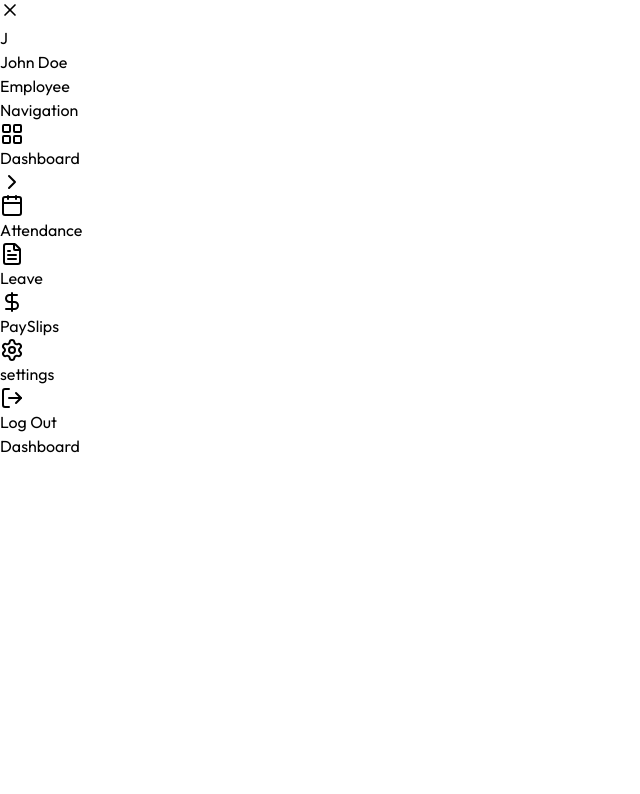
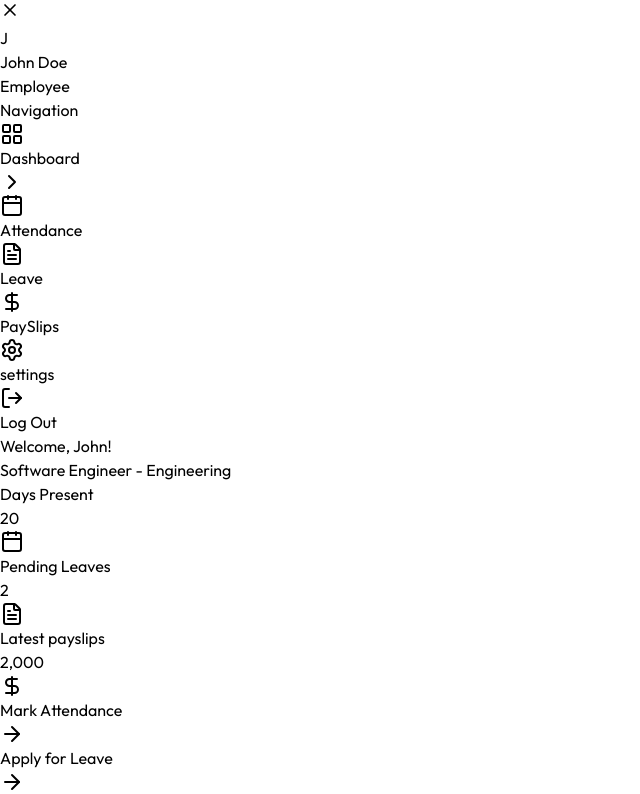
Before and after one commit to Gibin1303/client, a React (Vite) app: page /dashboard in a window 1280 px wide. Shown: the part 604-1398 px from the top of the page, without its empty margins (0-640 px from the left). Before the commit the page ends 1062 px from the top, so only its background shows below. Built offline with nearby package versions, Linux system fonts and the light colour scheme.

Commit message:
Dahboard ui completed

```diff
--- /dev/null
+++ b/src/components/AdminDahboard.jsx
@@ -0,0 +1,65 @@
+import {
+  Building2Icon,
+  CalendarIcon,
+  FileTextIcon,
+  UserIcon,
+  UsersIcon,
+} from "lucide-react";
+import React from "react";
+
+const AdminDahboard = ({ data }) => {
+  const stats = [
+    {
+      icon: UsersIcon,
+      value: data.totalEmployees,
+      label: "Total Employees",
+      description: "Active workforce",
+    },
+    {
+      icon: Building2Icon,
+      value: data.totalDepartments,
+      label: "Departments",
+      description: "Organization units",
+    },
+    {
+      icon: CalendarIcon,
+      value: data.todayAttendance,
+      label: "Todays's Attendance",
+      description: "Checked in today",
+    },
+    {
+      icon: FileTextIcon,
+      value: data.pendingLeaves,
+      label: "Pending Leaves",
+      description: "Awaiting approval",
+    },
+  ];
+  return (
+    <div className="animate-fade-in">
+      <div className="page-header">
+        <h1 className="page-title">Dashboard</h1>
+        <p className="page-subtitle">
+          Welcome back, Admin - here's your overview
+        </p>
+      </div>
+
+      <div className="grid grid-cols-1 sm:grid-cols-2 lg:grid-cols-4 gap-4  sm:gap-5 mb-8">
+        {stats.map((s) => (
+          <div
+            key={s.label}
+            className="card card:hover p-5  sm:p-6 relative overflow-hidden group flex items-center justify-between"
+          >
+            <div>
+              <div className="absolute left-0  top-0  bottom-0 w-1 rounded-r-full bg-slate-500/70 group-hover:bg-indigo-500/70" />
+              <p className="text-sm font-medium text-slate-700">{s.label}</p>
+              <p className="text-2xl font-medium text-slate-900">{s.value}</p>
+            </div>
+            <s.icon className="size-10 p-2.5 rounded-lg  bg-slate-100 text-slate-600 group-hover:bg-indigo-50 group-hover:text-indigo-600 transition-colors duration-200" />
+          </div>
+        ))}
+      </div>
+    </div>
+  );
+};
+
+export default AdminDahboard;
--- /dev/null
+++ b/src/components/EmployeeDashboard.jsx
@@ -0,0 +1,73 @@
+import { ArrowRightIcon, CalendarIcon, DollarSignIcon, FileTextIcon } from "lucide-react";
+import React from "react";
+import { Link } from "react-router-dom";
+
+const EmployeeDashboard = ({ data }) => {
+  const emp = data.employee;
+  const cards = [
+    {
+      icon: CalendarIcon,
+      value: data.currentMonthAttendance,
+      title: "Days Present",
+      subtitle: "This month",
+    },
+    {
+      icon: FileTextIcon,
+      value: data.pendingLeaves,
+      title: "Pending Leaves",
+      subtitle: "Awaiting approval",
+    },
+    {
+      icon: DollarSignIcon,
+      value: data.latestPayslip?.netSalary
+        ? `${data.latestPayslip?.netSalary?.toLocaleString()}`
+        : "N/A",
+
+      title: "Latest payslips",
+      subtitle: "Most recent Payouts",
+    },
+  ];
+  return (
+    <div className="animate-fade-in">
+      <div className="page-header">
+        <h1 className="page-title">Welcome, {emp?.firstName}!</h1>
+        <p className="page-subtitle">
+          {emp?.position} - {emp?.department || "No Department"}
+        </p>
+      </div>
+
+      <div className="grid grid-cols-1 sm:grid-cols-3 gap-4  sm:gap-5 mb-8">
+        {cards.map((card, index) => (
+          <div
+            key={index}
+            className="card card:hover p-5  sm:p-6 relative overflow-hidden group flex items-center justify-between"
+          >
+            <div>
+              <div className="absolute left-0  top-0  bottom-0 w-1 rounded-r-full bg-slate-500/70 group-hover:bg-indigo-500/70" />
+              <p className="text-sm font-medium text-slate-700">{card.title}</p>
+              <p className="text-2xl font-medium text-slate-900">
+                {card.value}
+              </p>
+            </div>
+            <card.icon className="size-10 p-2.5 rounded-lg  bg-slate-100 text-slate-600 group-hover:bg-indigo-50 group-hover:text-indigo-600 transition-colors duration-200" />
+          </div>
+        ))}
+      </div>
+
+      <div className="flex flex-col md:flex-row gap-3">
+
+        <Link to={"/attendance"} className="btn-primary  text-center inline-flex items-center justify-center gap-2">
+          Mark Attendance <ArrowRightIcon className="h-4 w-4"/>
+        </Link>
+
+
+        <Link to={"/leave"} className="btn-secondary  text-center">
+          Apply for Leave <ArrowRightIcon className="h-4 w-4"/>
+        </Link>
+
+      </div>
+    </div>
+  );
+};
+
+export default EmployeeDashboard;
--- /dev/null
+++ b/src/components/Loading.jsx
@@ -0,0 +1,13 @@
+import React from 'react'
+
+const Loading = () => {
+  return (
+    <div className='flex justify-center h-screen items-center'>
+        <div className='animate-spin size-8 border-2 border-indigo-600 border-t-transparent rounded-full'>
+
+        </div>
+    </div>
+  )
+}
+
+export default Loading
--- a/src/pages/Dashboard.jsx
+++ b/src/pages/Dashboard.jsx
@@ -1,9 +1,33 @@
-import React from 'react'
+import React, { useEffect, useState } from "react";
+import { dummyAdminDashboardData, dummyEmployeeDashboardData } from "../assets/assets";
+import Loading from "../components/Loading";
+import EmployeeDashboard from "../components/EmployeeDashboard";
+import AdminDahboard from "../components/AdminDahboard";
 
 const Dashboard = () => {
-  return (
-    <div>Dashboard</div>
-  )
-}
+  const [data, setData] = useState(null);
+  const [loading, setLoading] = useState(true);
 
-export default Dashboard
+  useEffect(() => {
+    setData(dummyEmployeeDashboardData);
+    setTimeout(() => {
+      setLoading(false);
+    }, 1000);
+  }, []);
+
+  if (loading) return <Loading/>;
+  if (!data)
+    return (
+      <p className="text-center text-slate-500 py-12">
+        Failed to load Dashboard
+      </p>
+    );
+
+  if (data.role === "ADMIN") {
+    return <AdminDahboard data={data}/>
+  } else {
+    return <EmployeeDashboard data={data}/>;
+  }
+};
+
+export default Dashboard;
```
